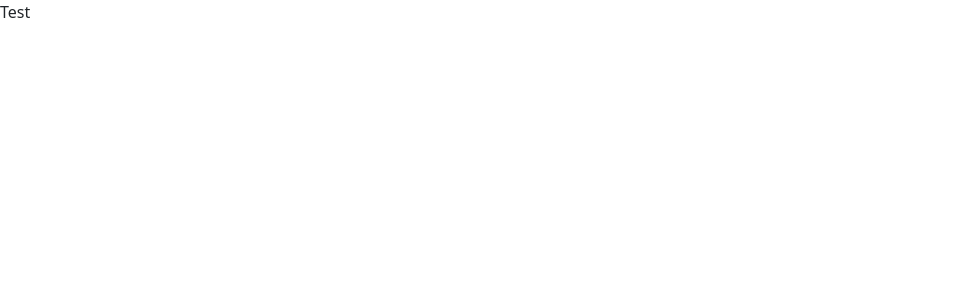
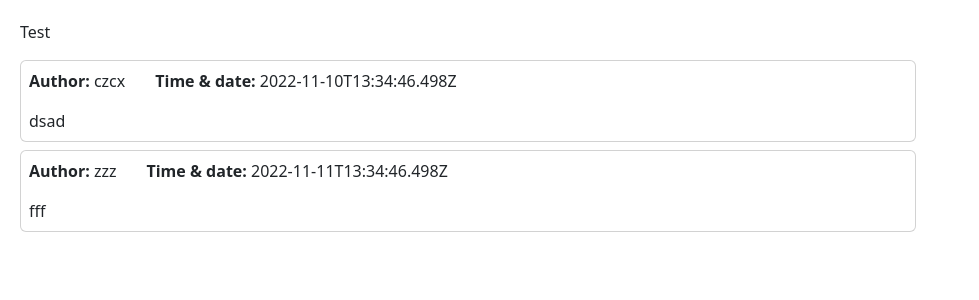
Before and after one commit to dmsagaidak/chat-react, a React (Create React App) app: page / in a window 1280 px wide. Shown: the top 300 px of the page, without its empty margins (0-979 px from the left). Built offline with nearby package versions, Linux system fonts and the light colour scheme.

Commit message:
Created structure of the project
ChatForm.tsx, Message.tsx, types.d.ts

```diff
--- a/src/App.tsx
+++ /dev/null
@@ -1,12 +0,0 @@
-import React from 'react';
-import 'bootstrap/dist/css/bootstrap.min.css';
-
-function App() {
-  return (
-    <div className="App">
-      <p>Test</p>
-    </div>
-  );
-}
-
-export default App;
--- /dev/null
+++ b/src/Components/Message/Message.tsx
@@ -0,0 +1,22 @@
+import React from 'react';
+import {Msg} from "../../types";
+import {Card} from "react-bootstrap";
+
+interface Props {
+  msg: Msg;
+}
+
+const Message: React.FC<Props> = ({msg}) => {
+  return (
+    <Card className="mt-2 p-2" style={{width: '70vw'}}>
+      <div style={{display: 'flex', flexDirection: 'row'}}>
+        <p style={{paddingRight: '30px'}}><b>Author: </b>{msg.author}</p> <p><b>Time & date: </b>{msg.datetime}</p>
+      </div>
+      <Card.Text>
+        {msg.message}
+      </Card.Text>
+    </Card>
+  );
+};
+
+export default Message;
--- /dev/null
+++ b/src/Containers/App/App.tsx
@@ -0,0 +1,26 @@
+import React, {useState, useEffect} from 'react';
+import Message from "../../Components/Message/Message";
+import {Msg} from "../../types";
+import 'bootstrap/dist/css/bootstrap.min.css';
+
+function App() {
+  const [messages, setMessages] = useState<Msg[]>([
+    {_id: "636cfdf6279b80069c7201b0", message: "dsad", author: "czcx", datetime: "2022-11-10T13:34:46.498Z"},
+    {_id: "636cfdf6279b80069c7sdfs0", message: "fff", author: "zzz", datetime: "2022-11-11T13:34:46.498Z"},
+  ])
+
+  return (
+    <div className="App" style={{margin: '20px'}}>
+      <p>Test</p>
+      <>
+        {messages.map((message) =>(
+          <Message
+            key={message._id}
+            msg={message}/>
+        ))}
+      </>
+    </div>
+  );
+}
+
+export default App;
--- a/src/index.tsx
+++ b/src/index.tsx
@@ -1,6 +1,6 @@
 import React from 'react';
 import ReactDOM from 'react-dom/client';
-import App from './App';
+import App from './Containers/App/App';
 
 
 const root = ReactDOM.createRoot(
```
Also changed, not shown: src/Components/ChatForm/ChatForm.tsx (added, +11 -0 lines), src/types.d.ts (added, +7 -0 lines).
